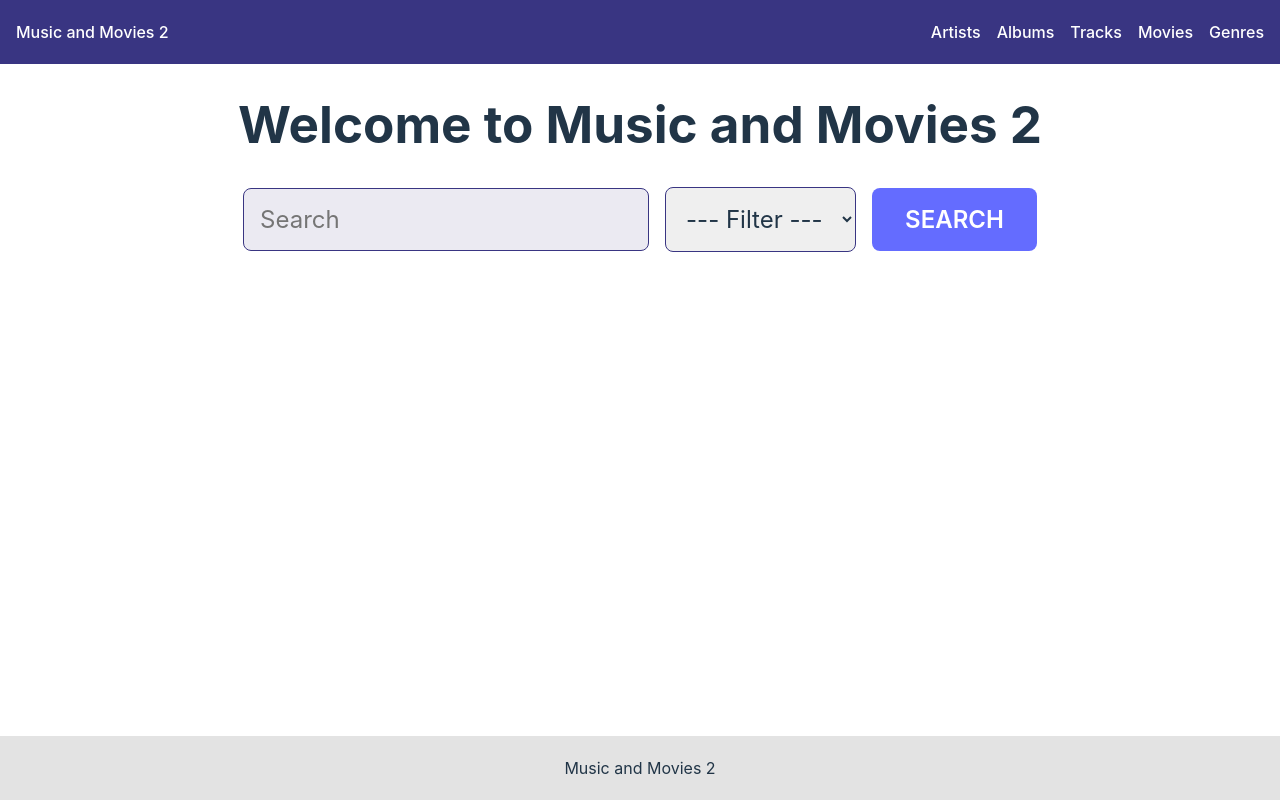
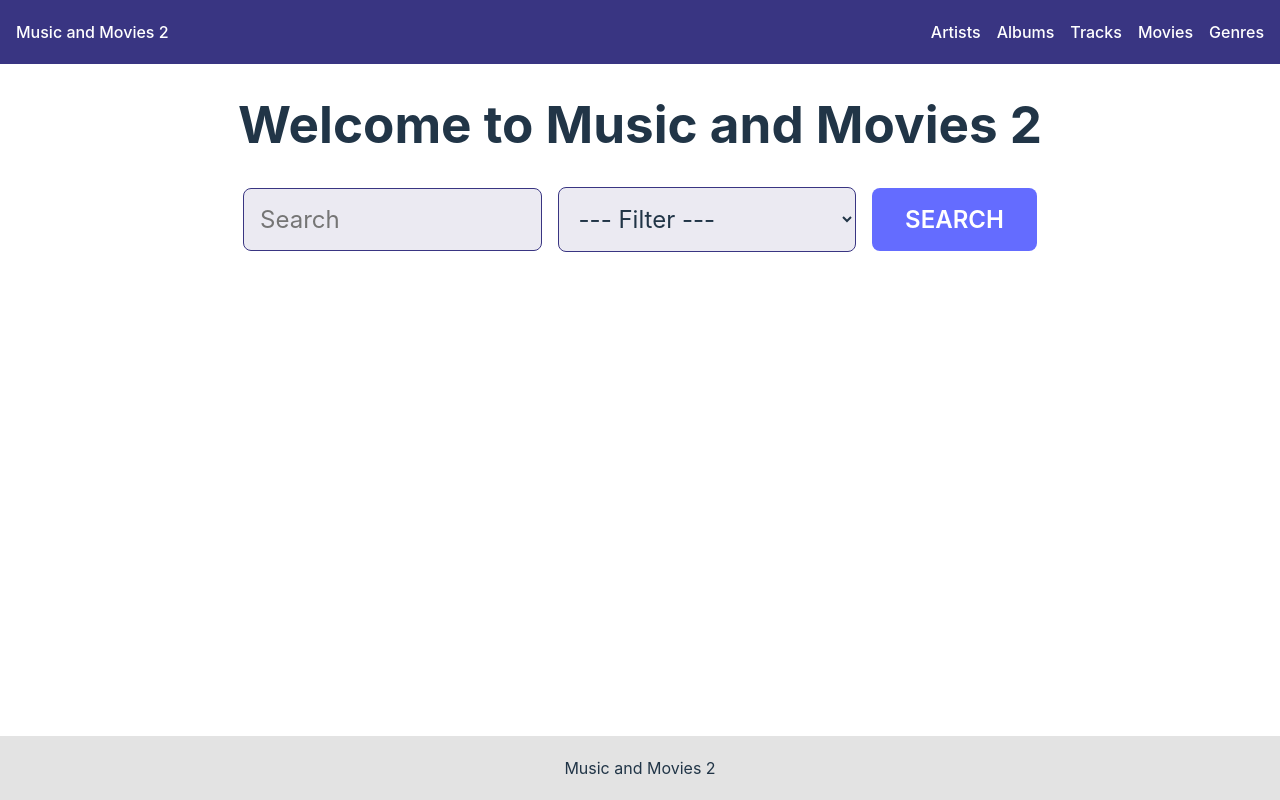
Before and after one commit to jgustavoas/music-and-movies-2, a React (Vite) app in the folder app/: page / in a window 1280 px wide. Built offline with nearby package versions, Linux system fonts and the light colour scheme.

Commit message:
Update CSS selectors

```diff
--- a/app/src/styles/Form.css
+++ b/app/src/styles/Form.css
@@ -7,17 +7,14 @@ section {
 
 input,
 select {
+  flex: 2;
   font-family: inherit;
   font-size: inherit;
   padding: 1rem;
+  width: 100%;
   color: var(--font-color);
   border: 1px solid var(--accent-color);
   border-radius: var(--border-radius);
-}
-
-input {
-  flex: 1;
-  width: auto;
   background-color: var(--accent-color-10);
 }
 
@@ -26,7 +23,7 @@ input:focus {
 }
 
 label {
+  flex: 1;
   text-transform: uppercase;
-  width: 10rem;
   font-weight: 500;
 }
--- a/app/src/styles/main.css
+++ b/app/src/styles/main.css
@@ -19,7 +19,7 @@ main #search-field {
     gap: 1rem;
 }
 
-input, select {
+main > input, main > select {
     font-family: inherit;
     font-size: inherit;
     padding: 1rem;
@@ -28,6 +28,6 @@ input, select {
     border: 1px solid var(--font-color);
 }
 
-input {
+main > input {
     width: auto;
 }
```
